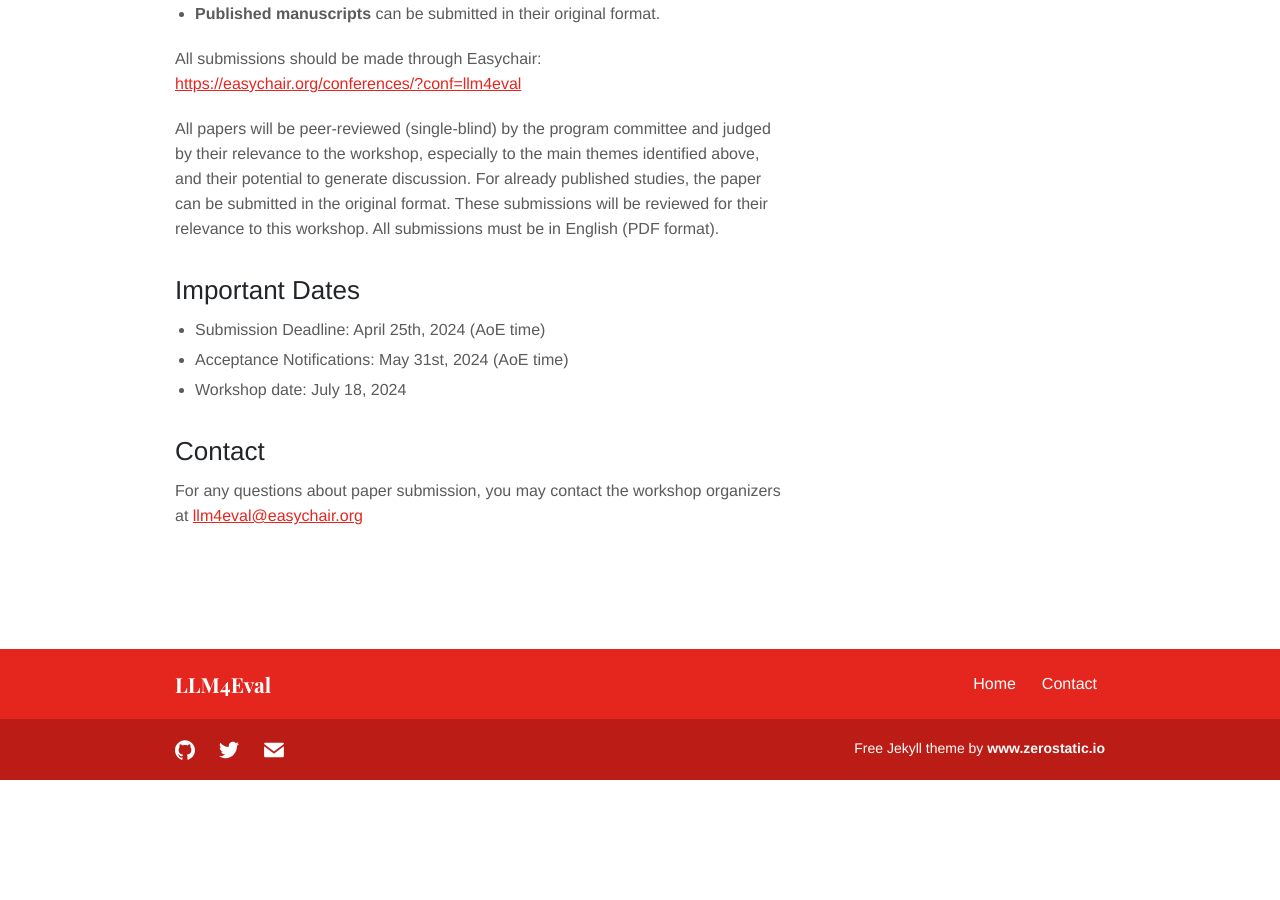
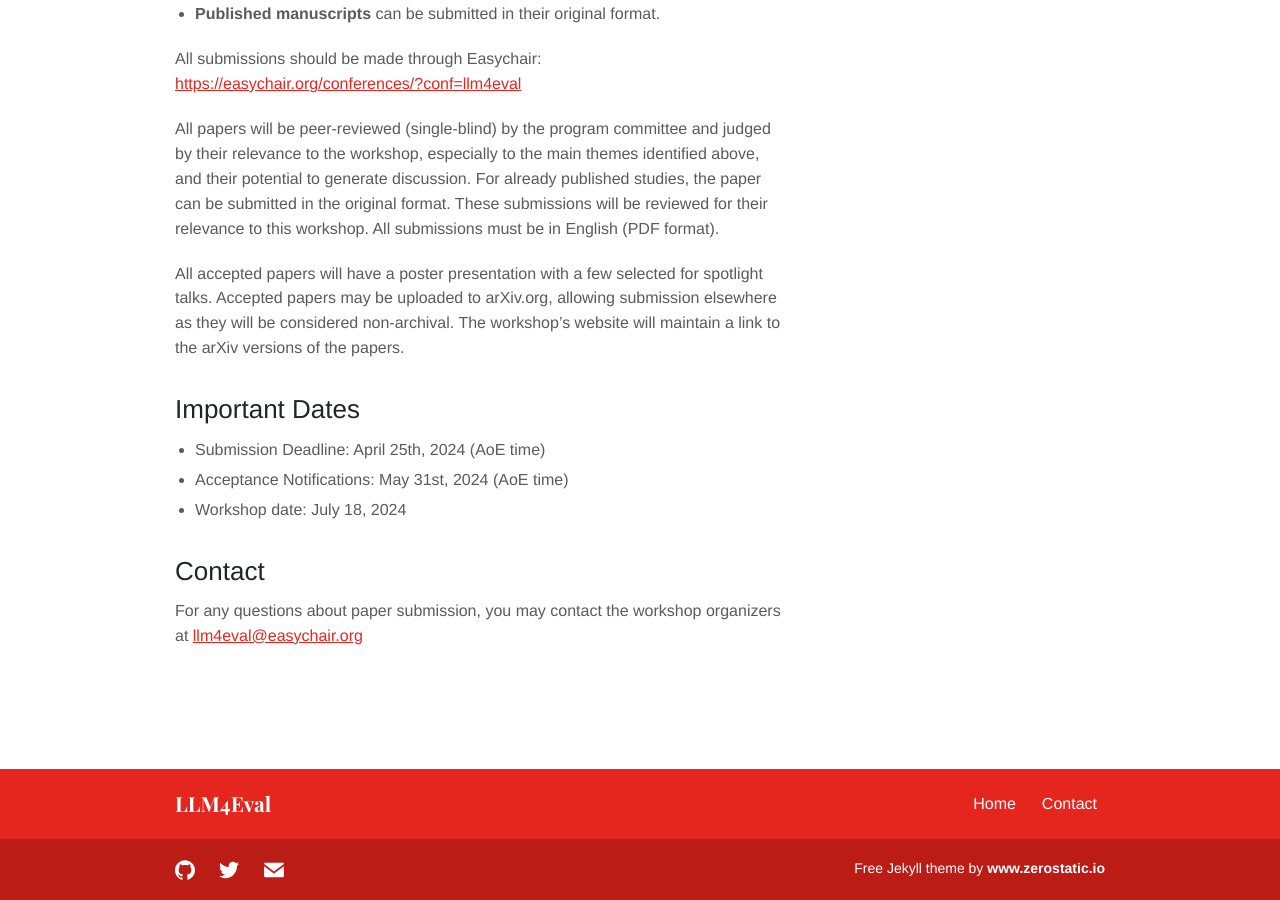
Before and after one commit to LLM4Eval/llm4eval, a Jekyll site: the page built from cfp.md, in a window 1280 px wide and 900 px high, scrolled down 1118 px. Built offline with Jekyll 4.4.1, drawn with Linux system fonts in a browser that asks for light colours; before the commit the page ends 1898 px from its top, so only the background shows below that.

Commit message:
Update cfp.md

```diff
--- a/cfp.md
+++ b/cfp.md
@@ -35,6 +35,7 @@ All submissions should be made through Easychair: [https://easychair.org/confere
 All papers will be peer-reviewed (single-blind) by the program committee and judged by their relevance to the workshop, especially to the main themes identified above, and their potential to generate discussion. For already published studies, the paper can be submitted in the original format. These submissions will be reviewed for their relevance to this workshop. All submissions must be in English (PDF format).
 
 <!-- Please note the workshop will have an __in-person__ (to be held with SIGIR 2024) and __virtual__ component (to be held at a later date on SIGIR VF). During submission, the authors should select their preferred component. -->
+All accepted papers will have a poster presentation with a few selected for spotlight talks. Accepted papers may be uploaded to arXiv.org, allowing submission elsewhere as they will be considered non-archival. The workshop's website will maintain a link to the arXiv versions of the papers.
 
 ## Important Dates
 - Submission Deadline: April 25th, 2024 (AoE time)
```
